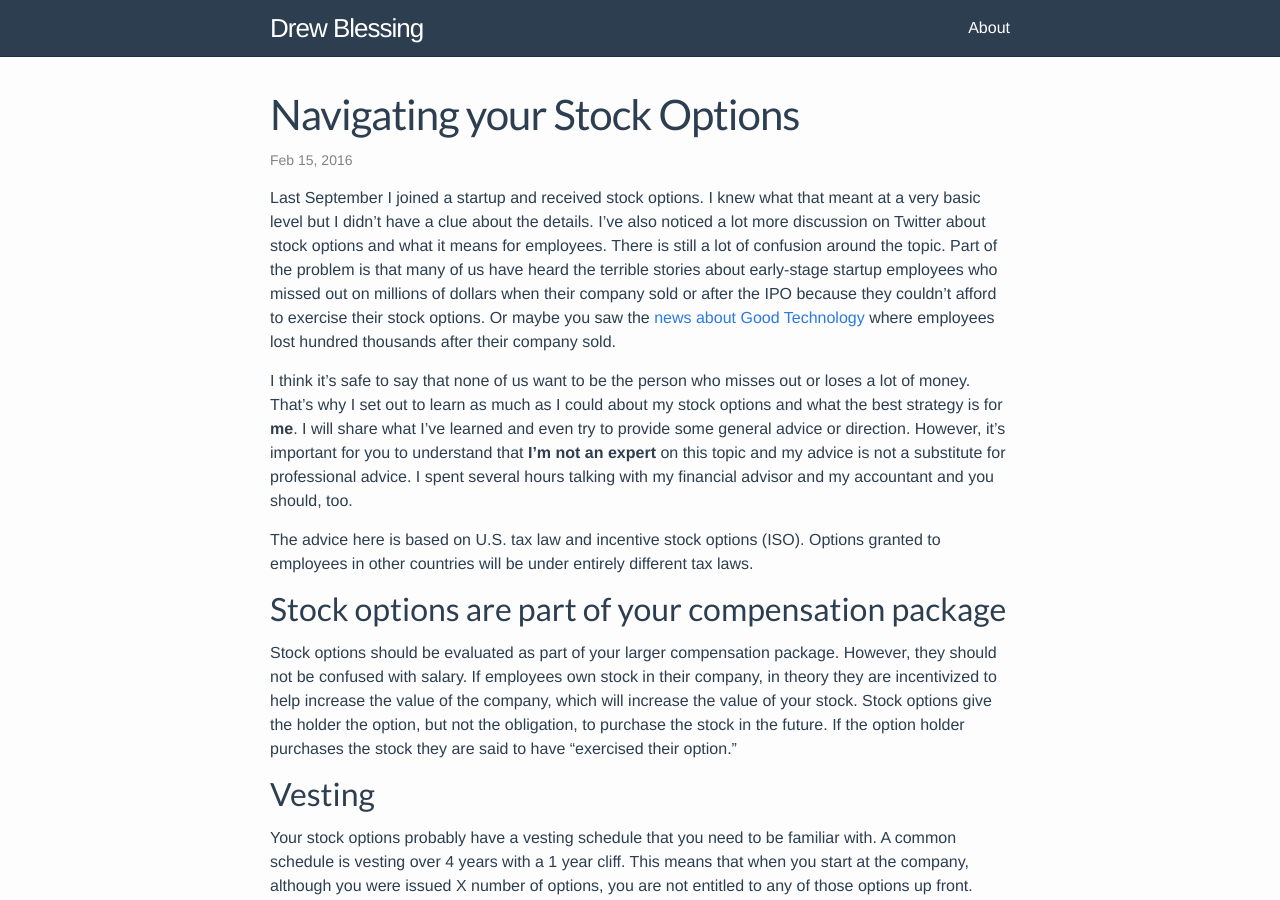
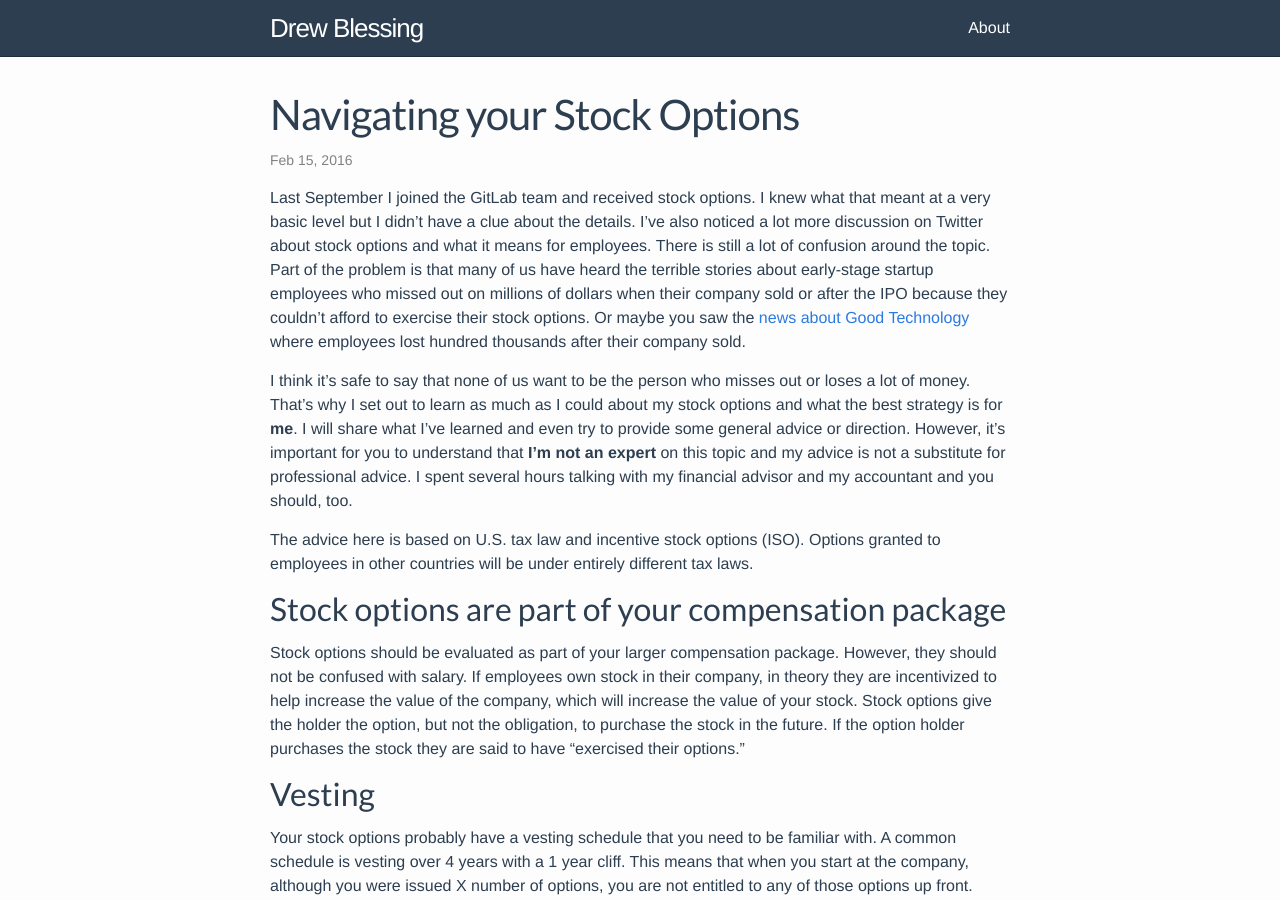
Before and after one commit to dblessing/dblessing.github.io, a Jekyll site: the page built from _posts/2016-02-15-navigating-your-stock-options.md, in a window 1280 px wide and 900 px high. Built offline with Jekyll 4.4.1, drawn with Linux system fonts in a browser that asks for light colours; Markdown is read by kramdown in place of the engine named in the settings; some of the changed text lies outside the part shown.

Commit message:
Final edits

```diff
--- a/_posts/2016-02-15-navigating-your-stock-options.md
+++ b/_posts/2016-02-15-navigating-your-stock-options.md
@@ -5,7 +5,7 @@ date:   2016-02-15 12:00:00
 categories: startups stock-options
 ---
 
-Last September I joined a startup and received stock options. I knew what
+Last September I joined the GitLab team and received stock options. I knew what
 that meant at a very basic level but I didn't have a clue about the details.
 I've also noticed a lot more discussion on Twitter about stock options and what
 it means for employees. There is still a lot of confusion around the topic.
@@ -37,7 +37,7 @@ If employees own stock in their company, in theory they are incentivized to help
 increase the value of the company, which will increase the value of your stock.
 Stock options give the holder the option, but not the obligation,
 to purchase the stock in the future. If the option holder
-purchases the stock they are said to have "exercised their option."
+purchases the stock they are said to have "exercised their options."
 
 ## Vesting
 
@@ -121,18 +121,18 @@ to 35%. You are now required to pay an additional $11,700 to $15,750 in taxes.
 This is often referred to as a phantom income tax because you're paying taxes
 on income you haven't actually realized yet.
 
-An additional note about AMT and taxes. If you exercise options and the stock price
-then decreases in the future, you can claim a tax credit for your investment loss
-on the price of the shares themselves. However, your AMT payment is not similarly
-deductible. Don't confuse the two. There is an AMT credit that is available
-in some cases, at the sale of your stock. The specifics surrounding this are
-complicated and beyond the scope of this post.
-
 The above situation is pretty extreme. Most companies probably aren't going to
 rapidly achieve a $10 share price. But this is just an illustration. You may
 have been granted far more options, and at a different strike price than I
 mentioned. When you hear the stories about people being unable to exercise their
 shares due to the tax burden, this is why.
+
+**An additional note about AMT and taxes:** If you exercise options and the
+stock price then decreases in the future, you can claim a tax credit for your
+investment loss on the price of the shares themselves. However, your AMT payment
+is not similarly deductible. Don't confuse the two. There is an AMT credit that
+is available in some cases, at the sale of your stock. The specifics surrounding
+this are complicated and beyond the scope of this post.
 
 ## Limiting the tax burden
 
```
Also changed, not shown: other parts of _posts/2016-02-15-navigating-your-stock-options.md (+15 -8 lines).
